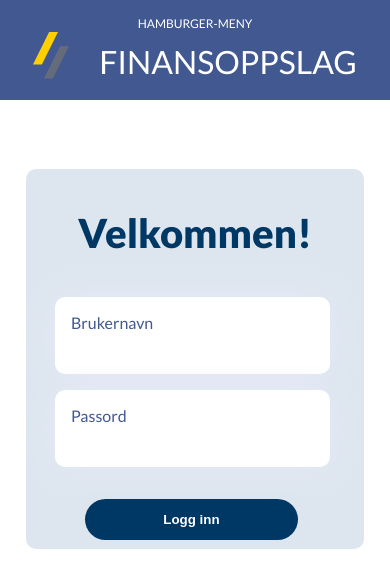
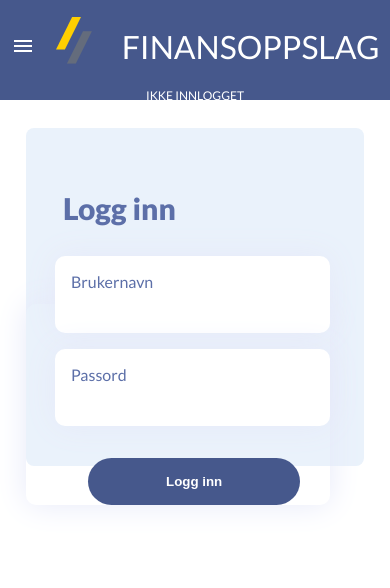
Before and after one commit to iri0008/ingrid-finans, a React (Vite) app: page / in a window 390 px wide. Shown: the top 588 px of the page. Built offline with nearby package versions, Linux system fonts and the light colour scheme.

Commit message:
Hamburger-meny

```diff
--- a/package.json
+++ b/package.json
@@ -11,7 +11,8 @@
   "dependencies": {
     "@emotion/react": "^11.10.5",
     "@emotion/styled": "^11.10.5",
-    "@mui/material": "^5.10.15",
+    "@mui/icons-material": "^5.10.16",
+    "@mui/material": "^5.10.16",
     "@mui/x-data-grid": "^5.17.12",
     "@mui/x-data-grid-pro": "^5.17.12",
     "react": "^18.2.0",
--- a/src/App.tsx
+++ b/src/App.tsx
@@ -8,6 +8,7 @@ import Login from "./pages/Login";
 import Main from "./pages/Main";
 import ContextProvider from "./context/Context";
 import Bank from './pages/Bank';
+import Burger from './pages/Burger';
 
 
 function App() {
@@ -15,7 +16,8 @@ function App() {
     <div className='App'>
     <BrowserRouter>
       <ContextProvider>
-        <Header/>
+          <Header />
+          <Burger  />
         <Routes>
           <Route path="/" element={<Login />} />
           <Route path="/bank" element={<Bank />} />
--- a/src/context/Context.tsx
+++ b/src/context/Context.tsx
@@ -12,12 +12,15 @@ export interface GlbProps {
   set_saksnummer?: SetValue;
   glb_name?: string;
   set_name?: SetValue;
+  burgerVisible?: boolean;
+  setBurgerVisible?: SetValue,
 }
 
 // 2) DEFAULT VALUE(S)
 const initState: GlbProps = {
   glb_username: "Testbruker AI",
   glb_bank: "Nordea",
+  burgerVisible: false,
 }
 
 // 3) CREATE CONTEXT
@@ -29,9 +32,10 @@ const ContextProvider = ({children}:{children: React.ReactNode}) => {
   const [glbBank, setGlbBank] = React.useState();
   const [glbSaksnummer, setGlbSaksnummer] = React.useState();
   const [glbName, setGlbName] = React.useState();
+   const[burgerVisible, setBurgerVisible] = React.useState();
 
   return (
-    <GlbVar.Provider value={{glb_username: glbUsername, set_username: setGlbUsername, glb_bank: glbBank, set_bank: setGlbBank ,glb_saksnummer: glbSaksnummer, set_saksnummer: setGlbSaksnummer,glb_name: glbName,set_name: setGlbName}}>
+    <GlbVar.Provider value={{glb_username: glbUsername, set_username: setGlbUsername, glb_bank: glbBank, set_bank: setGlbBank ,glb_saksnummer: glbSaksnummer, set_saksnummer: setGlbSaksnummer,glb_name: glbName,set_name: setGlbName, burgerVisible: burgerVisible, setBurgerVisible: setBurgerVisible}}>
       {children}
     </GlbVar.Provider>
   )
--- /dev/null
+++ b/src/pages/Burger.tsx
@@ -0,0 +1,18 @@
+import React from 'react'
+import { useRef, useContext } from 'react';
+import { GlbVar } from '../context/Context';
+import "../styles.css"
+
+
+const Burger = () => {
+      const { burgerVisible} = useContext(GlbVar);
+
+  return (
+     <div className={burgerVisible ? "burger-visible" : "burger-false"}>
+                  <p className='burger-visisble-p'> Testobjekt 1</p>
+                  <p className='burger-visisble-p'> Testobjekt 2 </p>
+          </div>
+  )
+}
+
+export default Burger
--- a/src/pages/Header.tsx
+++ b/src/pages/Header.tsx
@@ -1,16 +1,29 @@
 import React, { useState, useContext } from 'react'
 import { GlbVar } from '../context/Context';
 import "../styles.css"
+import MenuIcon from '@mui/icons-material/Menu';
 
 const Header = () => {
   const { glb_username } = useContext(GlbVar);
+  const { burgerVisible, setBurgerVisible } = useContext(GlbVar);
+
+  const onBurgerClick = () => {
+
+    if (burgerVisible === false) {
+      setBurgerVisible?.(true);
+    } else {
+      setBurgerVisible?.(false);
+    }
+  };
 
   return (
     <header className="header">
       <div className='grid-x'>
         <div className='cell'>
           <div className='header__content'>
-            <div className='header__left'>Hamburger-meny</div>
+            <div className='header__left' onClick={onBurgerClick}>
+              <MenuIcon sx={{"&:hover": {color: "#ffcf00"}}} />
+            </div>
             <div className='header__logo'>
               <svg className="header__logo-svg" xmlns="http://www.w3.org/2000/svg">
             <path className="header__logo-svg-path-a" d="M43.877 0h-15.58l-28.3 57.058h15.58z"></path>
--- a/src/pages/Login.tsx
+++ b/src/pages/Login.tsx
@@ -4,6 +4,7 @@ import { useNavigate } from "react-router-dom";
 import { GlbVar } from '../context/Context';
 import "../styles.css"
 import Header from './Header';
+import Burger from './Burger';
 
 
 const Login = () => {
@@ -25,7 +26,7 @@ const Login = () => {
 
   return (
     <div className='login_main'>
-      <p>Velkommen! </p>
+      <p>Logg inn </p>
 
       <form className='input' onSubmit={onClickReroute}>
         <div className='login_input_brukernavn'>
@@ -38,8 +39,7 @@ const Login = () => {
         </div>
         <button type='submit' className='login_button'> Logg inn</button>
       </form>
-
-    </div>
+      </div>
   )
 };
 
--- a/src/styles.css
+++ b/src/styles.css
@@ -12,13 +12,13 @@ body {
 /* HEADER */
 
 .header {
-  background-color: #415890;
+  background-color: #46588c; /* #415890;*/
   color: white;
   left: 0;
   position: fixed;
   top: 0;
   width: 100%;
-  z-index: 1000;
+  z-index: 99999;
   height: 100px;
 }
 
@@ -97,29 +97,76 @@ body {
 }
 
 .header__left {
-  font-size: 12px;
+  width: rem;
+  height: 2rem;
+  display: flex;
+  justify-content: space-around;
+  flex-flow: column nowrap;
 }
 
+.burger{
+  width: 1.5rem;
+  height: 0.18rem;
+  border-radius: 10px;
+  background-color: white;
+  transform-origin: 1px;
+  transition: all 0.3s linear;
+}
+
+#a:hover + #b{
+  background-color: #ffcf00;
+}
+
+.burger-false{
+  display: none;
+}
+
+.burger-visible{
+display: block;
+position: fixed;
+z-index: 2;
+margin-top: 6rem;
+left: 2rem;
+color: #003865;
+background-color: #edeff1;
+width: 150px;
+height: 100px;
+border-radius: 10px;
+/*box-shadow: 0 0 2em hsl(231deg 62% 94%); */
+box-shadow: 1px 1px 2rem hsl(231deg 62% 94%);
+  -webkit-box-shadow: 1px 1px 2px hsl(231deg 62% 94%);
+  -moz-box-shadow: 12px 10px 4px hsl(231deg 62% 94%);
+}
+
+.burger-visible p {
+  margin-left: 1rem;
+}
+
+.burger-visisble-p:hover{
+  color: #ffcf00;
+}
 
 /* LOGIN */
 .login_main{
   position: relative;
   justify-content: center;
-  top: 20%;
-  border-radius: 10px;
+  top: 8rem;
+  border-radius: 8px;
+  background-color: #eaf2fb ; /*#e7f1f9  #dde6ee; */
   user-select: none;
-  background-color: #dde6ee;
-  height: 45vh;
+  height: 40vh;
   width: 40vh;
+  z-index: 1;
 }
 
 .login_main p {
+  padding-top: 2rem;
   padding-bottom: 3rem;
-  font-size: 40px;
-  color: #003865;
+  font-size: 30px;
+  color: #5c6fa8;  /*#306fc7; /* #003865;*/
   font-weight: 600;
-  text-align: center;
-
+  text-align: left;
+  padding-left: 2.3rem;
 }
 
 /* Dette er hele den input formen som inneholder alt. */
@@ -128,6 +175,8 @@ body {
   flex-direction: column;
   width: 90%;
   align-items: center;
+  border-radius: 10px;
+  box-shadow: 0 0 2em hsl(231deg 62% 94%);
 }
 
 .login_input_brukernavn,
@@ -139,7 +188,7 @@ body {
   flex-direction: column;
   gap: 0.5em;
   border-radius: 10px;
-  color: #415890; /* hsl(0deg 0% 0%);*/
+  color: #5c6fa8; /* #306fc7; #415890;  hsl(0deg 0% 0%);*/
   font-weight: 500;
   margin-top: -3em;
   width: 80%;
@@ -163,15 +212,22 @@ input[type=password] {
 }
 
 .login_button{
-  padding: 1em;
-  background: #003865;
+  padding: 1rem;
+  background: #46588c; /* #003865;*/
   color: #fff;
   border: none;
   border-radius: 30px;
   font-weight: 600;
   width: 70%;
-  margin-left: 2em;
+  margin-left: 2rem;
 }
+
+.login_button:hover{
+  background: #ffcf00;
+  transition: 0.5s;
+}
+
+
 /* SELECT BANK PAGE   */
 
 .bank {
```
Also changed, not shown: 1 other file (tests, documents, lock files or other folders).
